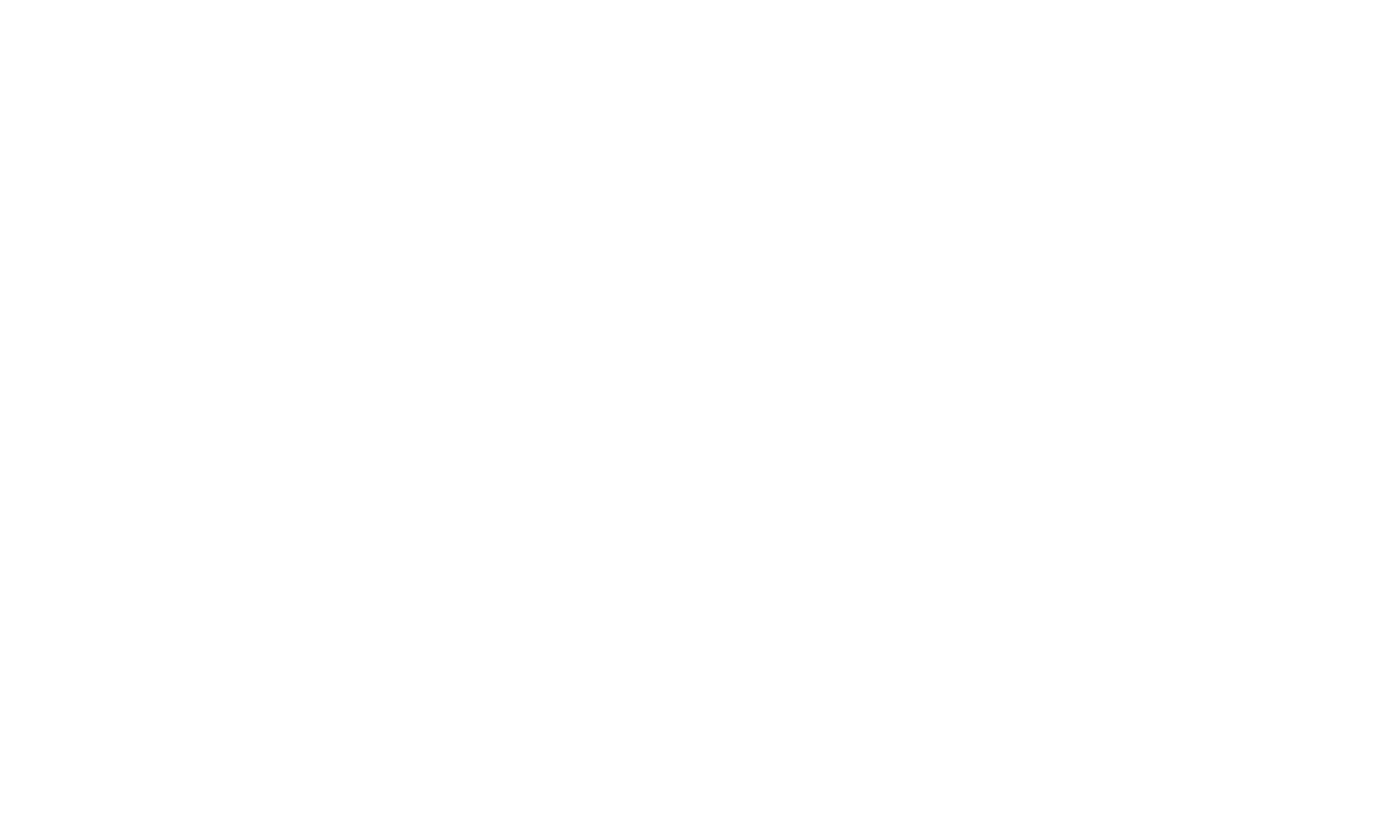
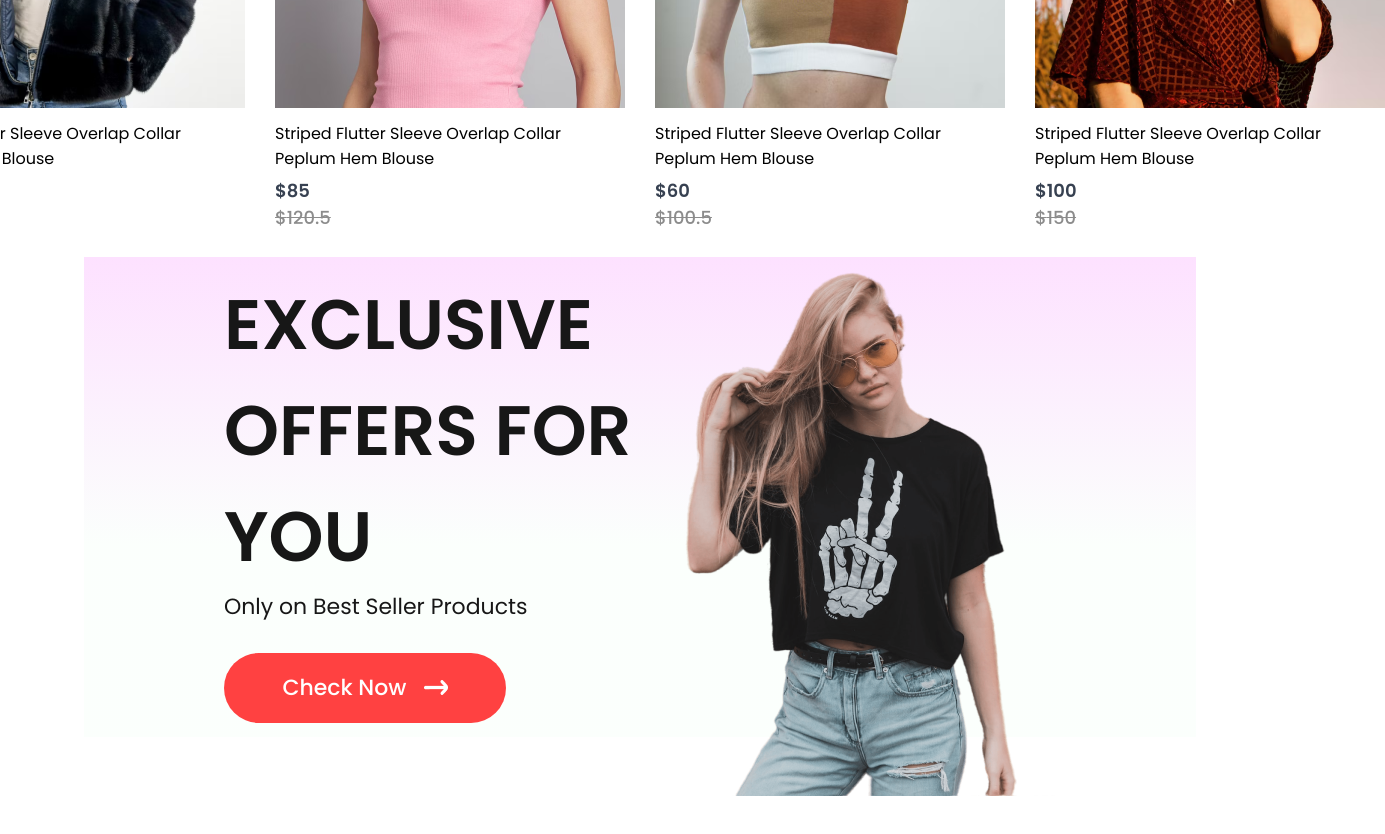
Before and after one commit to souravcodes1080/mern-ecommerce, a React (Vite) app in the folder frontend/: page / in a window 1280 px wide. Shown: the part 1360-2194 px from the top of the page, 1385 px wide, since content can reach past the window. Before the commit the page ends 897 px from the top, so only its background shows below. Built offline with nearby package versions, Linux system fonts and the light colour scheme.

Commit message:
offer component, item component

```diff
--- /dev/null
+++ b/frontend/src/Components/Item/Item.jsx
@@ -0,0 +1,22 @@
+import React from 'react'
+import "./item.css"
+function Items({image, name, new_price, old_price}) {
+  return (
+    <>
+        <div className="item">
+            <img src={image} alt="product_image" />
+            <p>{name}</p>
+            <div className="items-prices">
+              <div className="item-price-new">
+                ${new_price}
+              </div>
+              <div className="item-price-old">
+                ${old_price}
+              </div>
+            </div>
+        </div>
+    </>
+  )
+}
+
+export default Items
--- /dev/null
+++ b/frontend/src/Components/Item/item.css
@@ -0,0 +1,26 @@
+.item{
+    width: 350px;
+}
+
+.item p{
+    margin: 6px 0;
+}
+.item-prices{
+    display: flex;
+    gap: 20px;
+}
+ .item-price-new{
+    color: #374151;
+    font-size: 18px;
+    font-weight: 600;
+}
+ .item-price-old{
+    color: #8c8c8c;
+    font-size: 18px;
+    font-weight: 500;
+    text-decoration: line-through;
+}
+.item:hover{
+    transform: scale(1.02);
+    transition: 0.3s ease all;
+}
--- /dev/null
+++ b/frontend/src/Components/Offers/Offers.jsx
@@ -0,0 +1,27 @@
+import React from 'react'
+import "./offers.css"
+import arrow_icon from "../assets/arrow.png"
+
+import exclusive_image from "../assets/exclusive_image.png"
+function Offers() {
+  return (
+    <>
+        <div className="offers">
+            <div className="offers-left">
+                <h1>Exclusive</h1>
+                <h1>Offers for You</h1>
+                <p>Only on Best Seller Products</p>
+                <button>Check Now &nbsp;&nbsp;
+                <img src={arrow_icon} alt="arrow_icon" />
+                </button>
+
+            </div>
+            <div className="offers-right">
+                <img src={exclusive_image} alt="exclusive_image" />
+            </div>
+        </div>
+    </>
+  )
+}
+
+export default Offers
--- /dev/null
+++ b/frontend/src/Components/Offers/offers.css
@@ -0,0 +1,52 @@
+.offers{
+    width: 65%;
+    height: 60vh;
+    display: flex;
+    margin: auto;
+    padding: 0 140px;
+    margin-bottom: 150px;
+    background: linear-gradient(180deg, #fde1ff 0%, #e1ffea22 60% );
+}
+.offers .offers-left{
+    flex: 1;
+    display: flex;
+    flex-direction: column;
+    justify-content: center;
+}
+
+.offers .offers-left h1{
+    color: #171717;
+    font-size: 70px;
+    font-weight: 600;
+    text-transform: uppercase ;
+}
+
+.offers .offers-left p{
+    color: #171717;
+    font-size: 22px;
+    font-weight: 400;
+}
+
+.offers-left button{
+    width: 282px;
+    height: 70px;
+    border-radius: 35px;
+    background-color: #ff4141;
+    border: none;
+    color: white;
+    font-size: 22px;
+    font-weight: 500;
+    margin-top: 30px;
+    cursor: pointer;
+}
+.offers-left button:hover img{
+    transform: translateX(10px);
+    transition: .3s ease all;
+}
+.offers-right{
+    flex: 1;
+    display: flex;
+    align-items: center;
+    justify-content: flex-end;
+    padding-top: 50px;
+}
--- a/frontend/src/Pages/Shop.jsx
+++ b/frontend/src/Pages/Shop.jsx
@@ -1,11 +1,15 @@
 import React from 'react'
 import Hero from '../Components/Hero/Hero'
+import Popular from '../Components/Popular/Popular'
+import Offers from '../Components/Offers/Offers'
 
 function Shop() {
   return (
     <>
       <div className="">
         <Hero />
+        <Popular />
+        <Offers />
       </div>
     </>
   )
```
